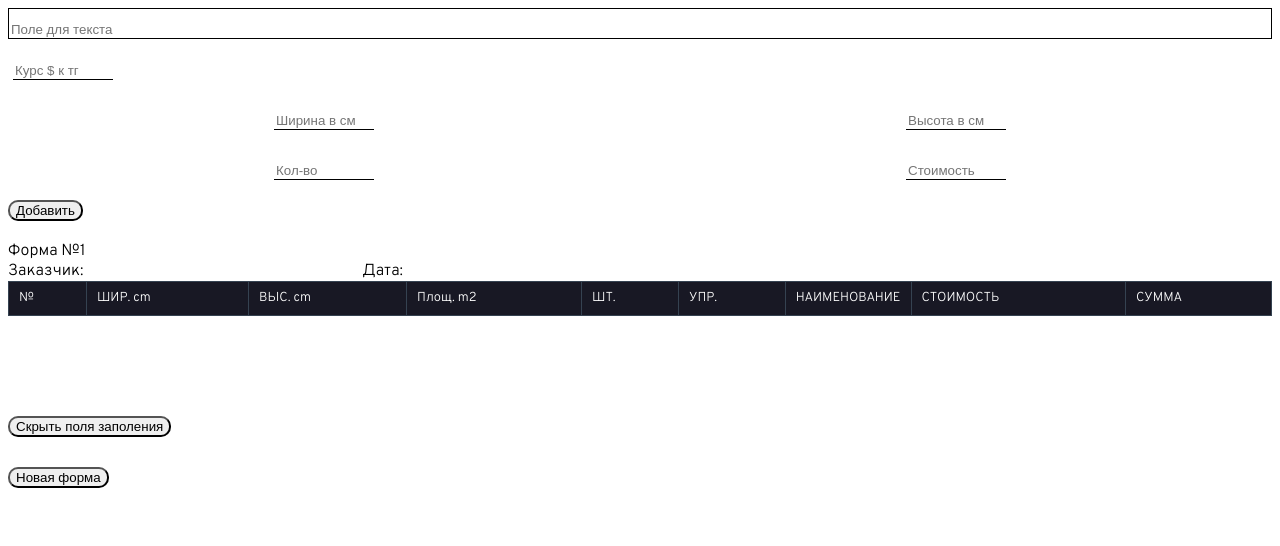
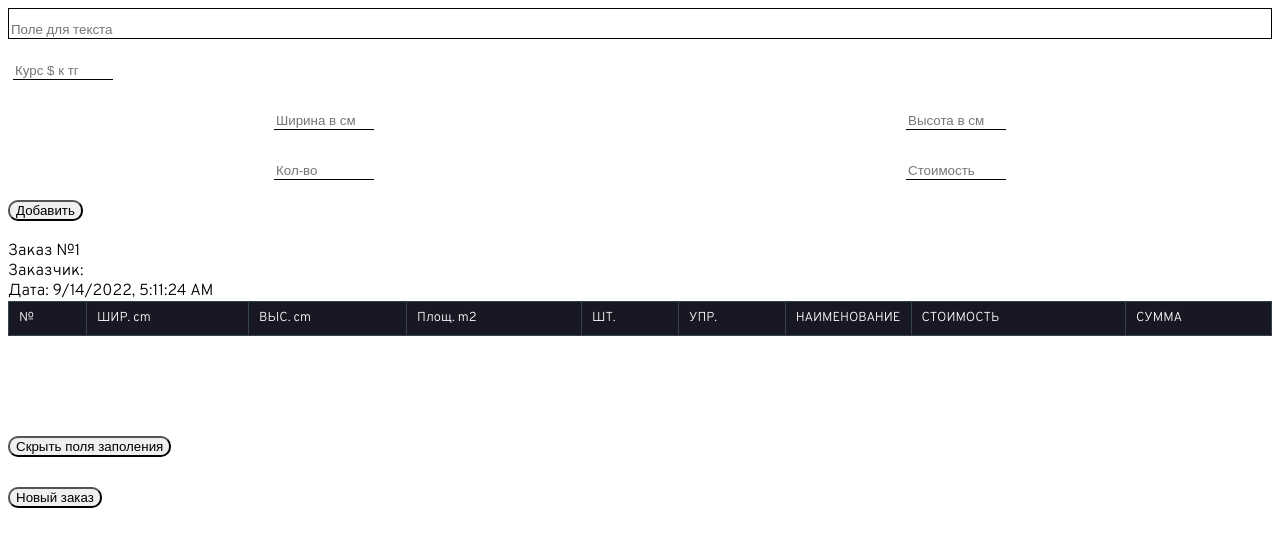
Before and after one commit to beerFighter/calculation-table, a Vue app: page / in a window 1280 px wide. Shown: the top 546 px of the page. Built offline with nearby package versions, Linux system fonts and the light colour scheme.

Commit message:
добавление даты

```diff
--- a/src/App.vue
+++ b/src/App.vue
@@ -53,11 +53,11 @@
 
       </div>
     </form>
-    <div>Форма №{{numDoc}} </div>
+    <div>Заказ №{{numDoc}} </div>
 
-    <div style="display: flex;justify-content:space-between;max-width: 500px;">
-      <div style="display:flex">  Заказчик: <input type="text" style="margin: 0 0 0 5px;max-width: 100px; padding: 0;"></div>
-      <div style="display:flex">Дата: <input type="text" style="margin: 0 0 0 5px;max-width: 100px; padding: 0;"></div>
+    <div >
+      <div style="display:flex">  Заказчик: <input type="text" style="; padding: 0;"></div>
+      <div style="display:flex; padding: 0;">Дата: {{date.toLocaleString()}} </div>
     </div>
     <hello-world :array="array" :show="show" :sum="sum" @deleteRow = "deleteRow"/>
     <div v-if="this.sum[0]">
@@ -77,7 +77,7 @@
     </footer>
     <div>
       <button @click="saveTable()" class="btn">
-      Новая форма
+      Новый заказ
       </button>
     </div>
   </div>
@@ -101,7 +101,8 @@ export default {
       array: [],
       show: true,
       numDoc: '1',
-      sum: []
+      sum: [],
+      date: new Date(),
     }
   },
   methods: {
```
Also changed, not shown: 9 other files (tests, documents, lock files or other folders).
